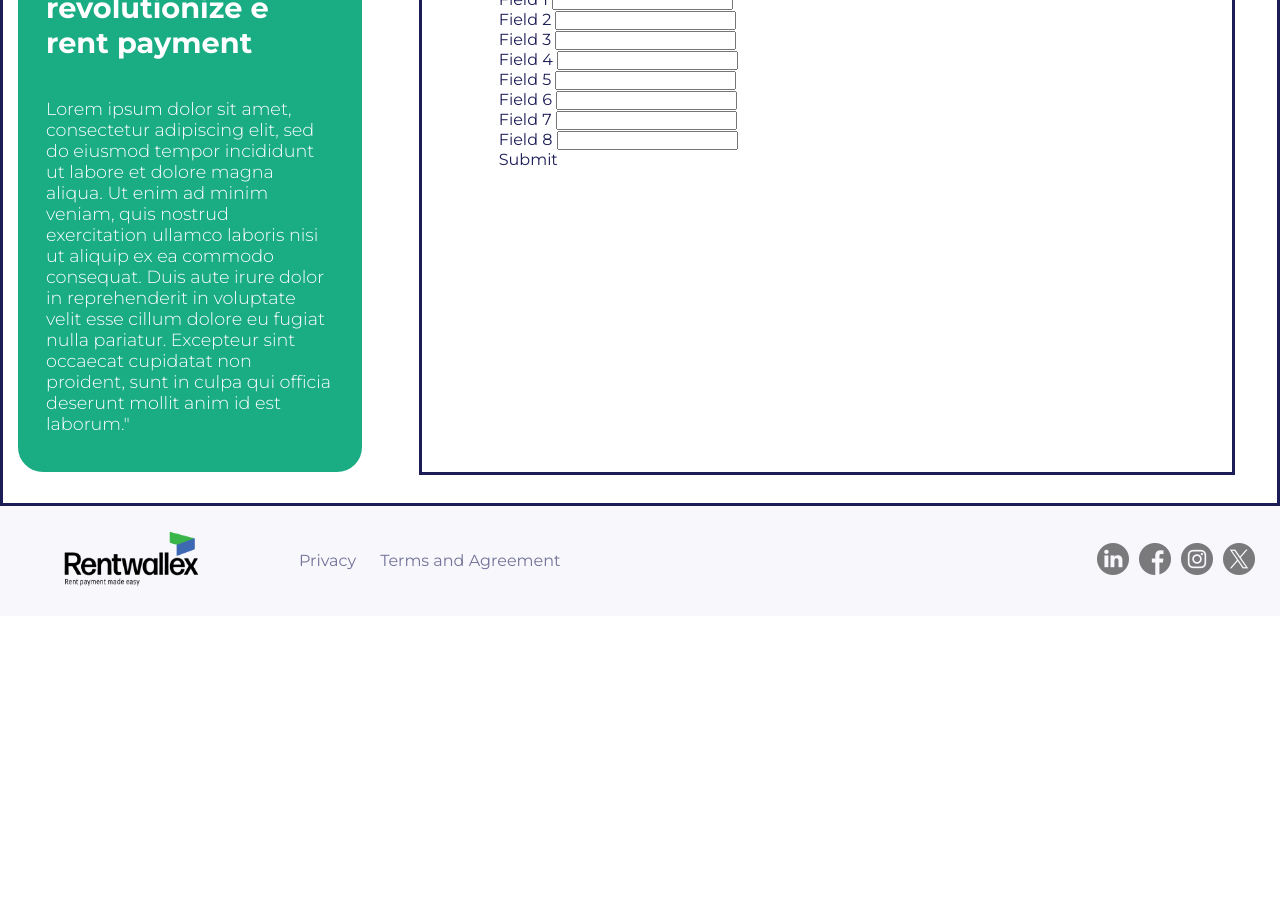
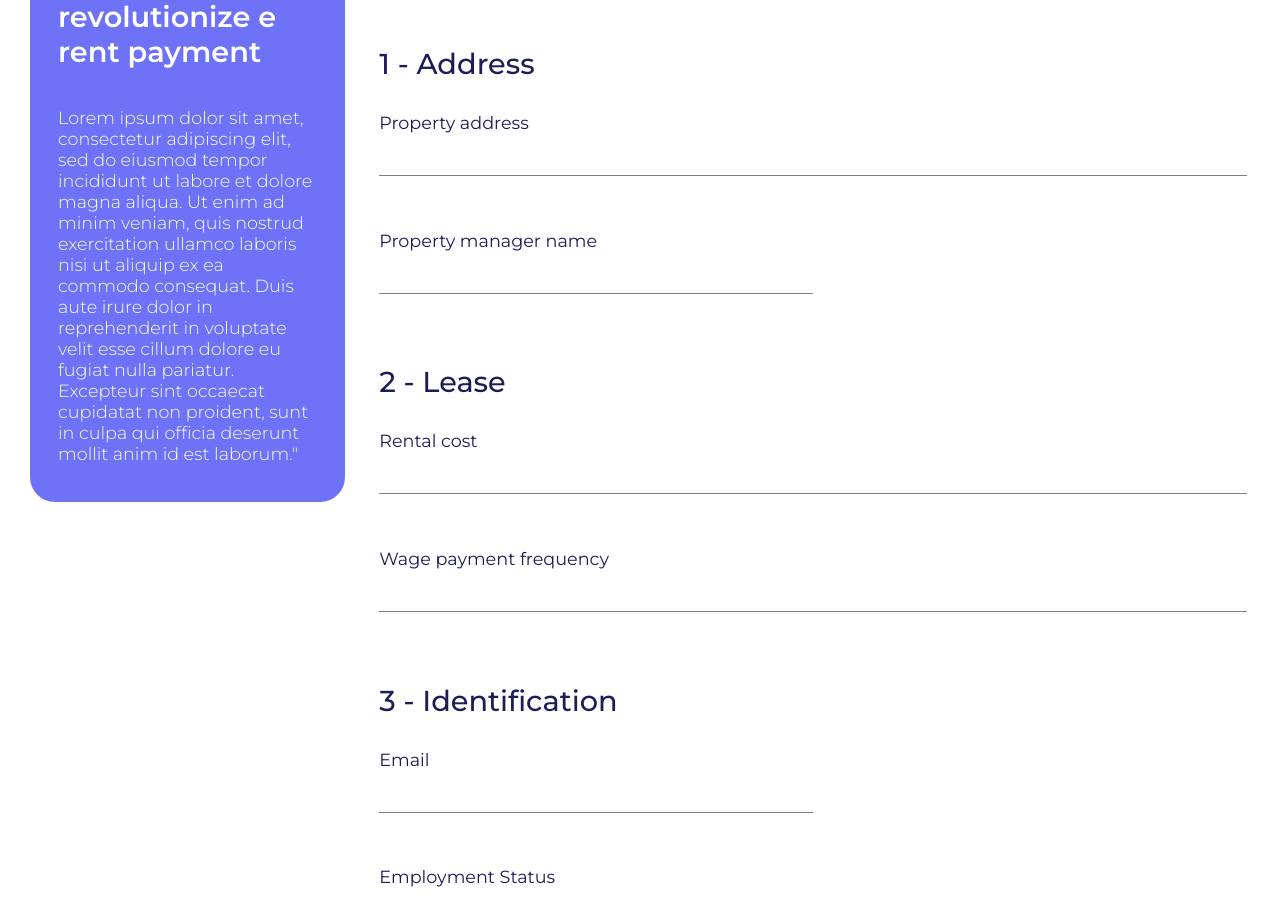
Before and after one commit to charleyoshi/rentwallex, a React (Create React App) app in the folder client/: page /waitlist in a window 1280 px wide. Shown: the part 260-1164 px from the top of the page. Before the commit the page ends 876 px from the top, so only its background shows below. Built offline with nearby package versions, Linux system fonts and the light colour scheme.

Commit message:
done waitlist

```diff
--- a/client/src/index.css
+++ b/client/src/index.css
@@ -418,24 +418,28 @@ img {
 
 /* Wait List Page */
 .waitlist .pageWrapper {
-  border: solid;
-  padding: 28px 0;
+  padding: 28px 15px;
+  max-width: 1320px;
+  margin: auto;
   display: flex;
-  h3 {
-    font-size: 180%;
-  }
+  gap: 1px;
+
 
   .left {
-    background-color: #1aac83;
-    margin: auto 12px;
+    background-color: var(--purple);
+    margin: 12px;
     width: 350px;
+    height: fit-content;
     border: solid;
     border-radius: 28px;
     padding: 38px 28px;
     text-align: start;
     color: var(--white);
 
-
+    h3 {
+      font-size: 180%;
+      font-weight: 600;
+    }
 
     h4 {
       font-size: 110%;
@@ -444,11 +448,71 @@ img {
   }
 
   .right {
-    border: solid;
     top: 0;
-    width: 64%;
+    width: 80%;
     margin: 0 auto;
-    padding: 38px 6%;
+    padding: 38px 18px;
+
+    h1 {
+      font-size: 400%;
+      font-weight: 700;
+      line-height: 5rem;
+    }
+
+    h2 {
+      font-size: 180%;
+      font-weight: 500;
+      line-height: 4rem;
+    }
+
+    form {
+      .field {
+        margin: 18px auto;
+
+        label {
+          font-size: 110%;
+          line-height: 1rem;
+        }
+
+        input {
+          width: 100%;
+          padding: 12px 0;
+          margin-bottom: 1px;
+          font-size: 100%;
+          border: 0;
+          border-bottom: 1px solid grey;
+          border-radius: 0;
+          color: var(--dark-purple);
+
+          &:focus {
+            outline: none;
+            border-bottom: 1px solid var(--purple);
+          }
+        }
+
+
+        select {
+          min-width: 300px;
+          appearance: none;
+          outline: none;
+          /* safari */
+          -webkit-appearance: none;
+          /* other styles for aesthetics */
+          font-size: 1.15rem;
+          padding: 0.675em 6em 0.675em 1em;
+          background-color: #fff;
+          border: 1px solid #caced1;
+          border-radius: 0.25rem;
+          color: #000;
+          cursor: pointer;
+        }
+      }
+
+      .half input {
+        width: 50%;
+        display: block;
+      }
+    }
   }
 }
 
--- a/client/src/pages/Home.js
+++ b/client/src/pages/Home.js
@@ -3,6 +3,7 @@ import Navbar from '../components/Navbar'
 import Button from '../components/Button'
 import HowItWorks from "../components/howItWorks";
 import dummy_picture from '../assets/dummy_picture.png'
+import { Link } from 'react-router-dom';
 
 
 //Can Input Any Question and Answer Here: (Can Be Moved to Database)
@@ -52,7 +53,10 @@ export default function Home() {
             </h4>
             {/* <Button text="Find a rent" icon="home" theme="secondary" />
           <Button text="Register my rent" icon='apartment' /> */}
-            <Button text="Join Waitlist" />
+            <Link to="/waitlist">
+              <Button text="Join Waitlist" />
+            </Link>
+
           </div>
           <div className="right">
             <img
@@ -79,7 +83,9 @@ export default function Home() {
           <h5>Become part of a growing community of renters who are taking control of their finances with
             Rentwallex. <br />Say goodbye to rent-related stress and hello to peace of mind!</h5>
           <br />
-          <Button text="Join the Waitlist now" theme="secondary"/>
+          <Link to="/waitlist">
+            <Button text="Join the Waitlist now" theme="secondary" />
+          </Link>
         </section>
       </div>
 
--- a/client/src/pages/WaitList.js
+++ b/client/src/pages/WaitList.js
@@ -1,7 +1,32 @@
-import React from 'react'
+import React, { useEffect, useState } from 'react'
 import Navbar from '../components/Navbar'
+import Button from '../components/Button';
+
+
+const resetForm = {
+    propertyAddress: "",
+    propertyManagerName: "",
+    rentalCost: "",
+    wagePaymentFrequency: "",
+    email: "",
+    employmentStatus: ""
+}
 
 export default function WaitList() {
+    useEffect(() => {
+        window.scrollTo(0, 0);
+    }, []);
+
+    const [formData, setFormData] = useState(resetForm);
+
+    const handleChange = (e) => {
+        const key = e.target.name;
+        const value = e.target.value;
+        setFormData({ ...formData, [key]: value });
+        console.log(formData)
+    };
+
+
     return (
         <div className='waitlist'>
             <Navbar />
@@ -31,33 +56,72 @@ export default function WaitList() {
 
                 </div>
                 <div className='right'>
-                    <h3>Join the Wait List by filling your Rent Information</h3>
+                    <h1>Join the wait list</h1>
+                    <br /><br />
                     <form>
-                        <label> Field 1&nbsp;
-                            <input type="text" />
-                        </label> <br />
-                        <label>Field 2&nbsp;
-                            <input type="text" />
-                        </label> <br />
-                        <label>Field 3&nbsp;
-                            <input type="text" />
-                        </label> <br />
-                        <label>Field 4&nbsp;
-                            <input type="text" />
-                        </label> <br />
-                        <label> Field 5&nbsp;
-                            <input type="text" />
-                        </label> <br />
-                        <label>Field 6&nbsp;
-                            <input type="text" />
-                        </label> <br />
-                        <label>Field 7&nbsp;
-                            <input type="text" />
-                        </label> <br />
-                        <label>Field 8&nbsp;
-                            <input type="text" />
-                        </label> <br />
-                        Submit
+                        <h2>1 - Address</h2>
+
+                        <div className="field">
+                            <label>Property address</label>
+                            <input
+                                name="propertyAddress"
+                                type="text"
+                                value={formData.propertyAddress}
+                                onChange={handleChange} required />
+                        </div>
+                        <br />
+                        <div className="field half">
+                            <label>Property manager name</label>
+                            <input
+                                name="propertyManagerName"
+                                type="text"
+                                value={formData.propertyManagerName}
+                                onChange={handleChange} required />
+                        </div>
+                        <br /><br />
+                        <h2>2 - Lease</h2>
+                        <div className="field">
+                            <label>Rental cost</label>
+                            <input
+                                name="rentalCost"
+                                type="text"
+                                value={formData.rentalCost}
+                                onChange={handleChange} required />
+                        </div>
+                        <br />
+                        <div className="field">
+                            <label>Wage payment frequency</label>
+                            <input
+                                name="wagePaymentFrequency"
+                                type="text"
+                                value={formData.wagePaymentFrequency}
+                                onChange={handleChange} required />
+                        </div>
+                        <br /><br />
+                        <h2>3 - Identification</h2>
+                        <div className="field half">
+                            <label>Email</label>
+                            <input
+                                name="email"
+                                type="text"
+                                value={formData.email}
+                                onChange={handleChange} required />
+                        </div>
+                        <br />
+                        <div className="field">
+                            <label>Employment Status</label><br /><br />
+                            <select onChange={handleChange}>
+                                <option name="fulltimeemployee"> Full-time employee</option>
+                                <option name="partimeemployee">Part-time employee</option>
+                                <option name="independentcontractor">Independent contractor</option>
+                                <option name="retired">Retired</option>
+                                <option name="unemployed">Unemployed</option>
+                            </select>
+                        </div>
+
+
+                        <br /><br /><br />
+                        <Button text="Submit" />
                     </form>
 
                 </div>
```
